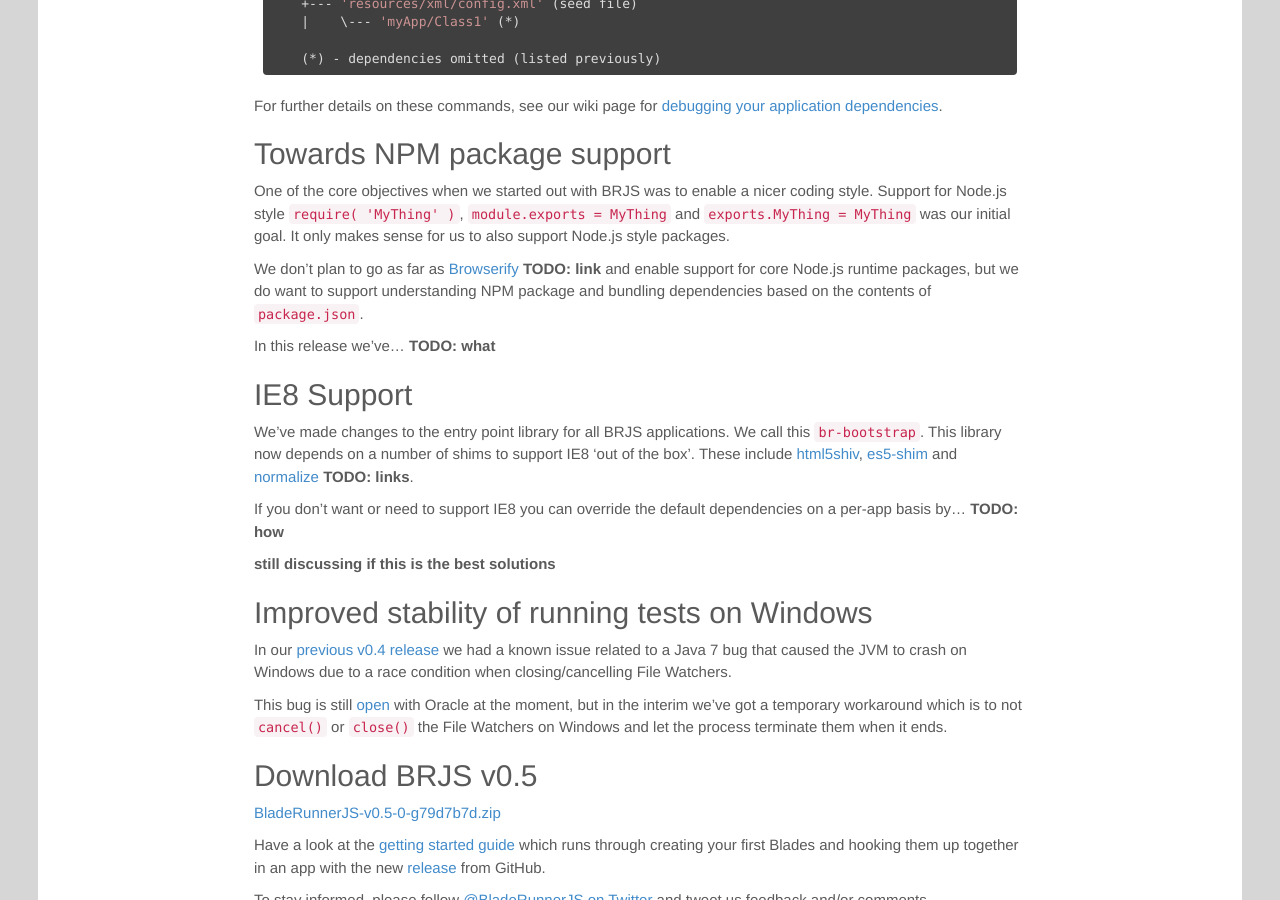
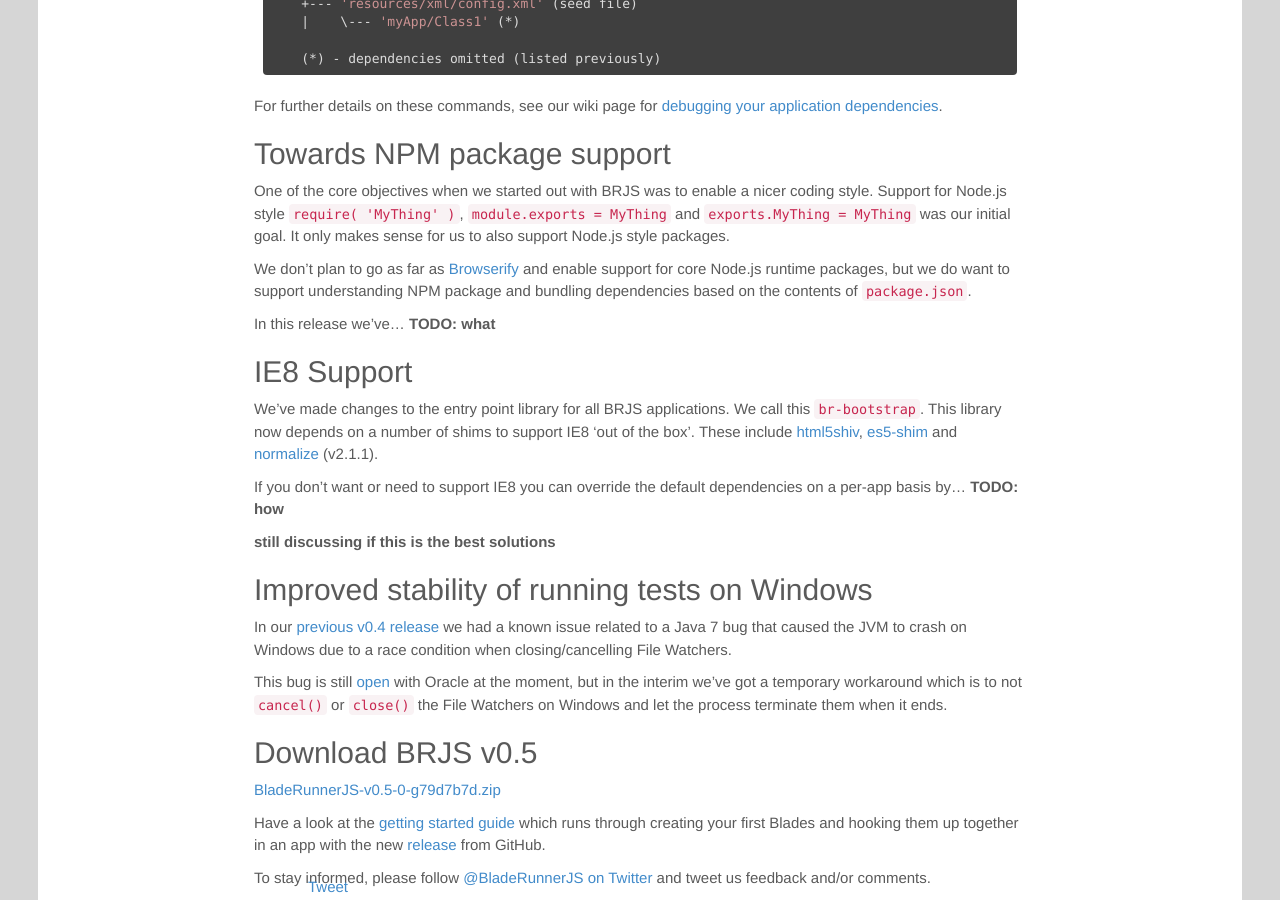
Before and after one commit to BladeRunnerJS/brjs-site, a Jekyll site: the page built from _posts/2014-03-19-0.5-released.md, in a window 1280 px wide and 900 px high, scrolled down 729 px. Built offline with Jekyll 4.4.1, drawn with Linux system fonts in a browser that asks for light colours; nearby versions of some CDN libraries; Markdown is read by kramdown in place of the engine named in the settings; comment, search, counter and statistics services are not loaded.

Commit message:
adding links. Still 2 TODOs

```diff
--- a/_posts/2014-03-19-0.5-released.md
+++ b/_posts/2014-03-19-0.5-released.md
@@ -44,12 +44,13 @@
 
 One of the core objectives when we started out with BRJS was to enable a nicer coding style. Support for Node.js style `require( 'MyThing' )`, `module.exports = MyThing` and `exports.MyThing = MyThing` was our initial goal. It only makes sense for us to also support Node.js style packages.
 
-We don't plan to go as far as [Browserify]() **TODO: link** and enable support for core Node.js runtime packages, but we do want to support understanding NPM package and bundling dependencies based on the contents of `package.json`.
+We don't plan to go as far as [Browserify](http://browserify.org/) and enable support for core Node.js runtime packages, but we do want to support understanding NPM package and bundling dependencies based on the contents of `package.json`.
 
 In this release we've... **TODO: what**
 
 ## IE8 Support
-We've made changes to the entry point library for all BRJS applications. We call this `br-bootstrap`. This library now depends on a number of shims to support IE8 'out of the box'. These include [html5shiv](), [es5-shim]() and [normalize]() **TODO: links**.
+
+We've made changes to the entry point library for all BRJS applications. We call this `br-bootstrap`. This library now depends on a number of shims to support IE8 'out of the box'. These include [html5shiv](https://code.google.com/p/html5shiv/), [es5-shim](https://github.com/es-shims/es5-shim) and [normalize](https://github.com/necolas/normalize.css/) (v2.1.1).
 
 If you don't want or need to support IE8 you can override the default dependencies on a per-app basis by... **TODO: how**
 
```
